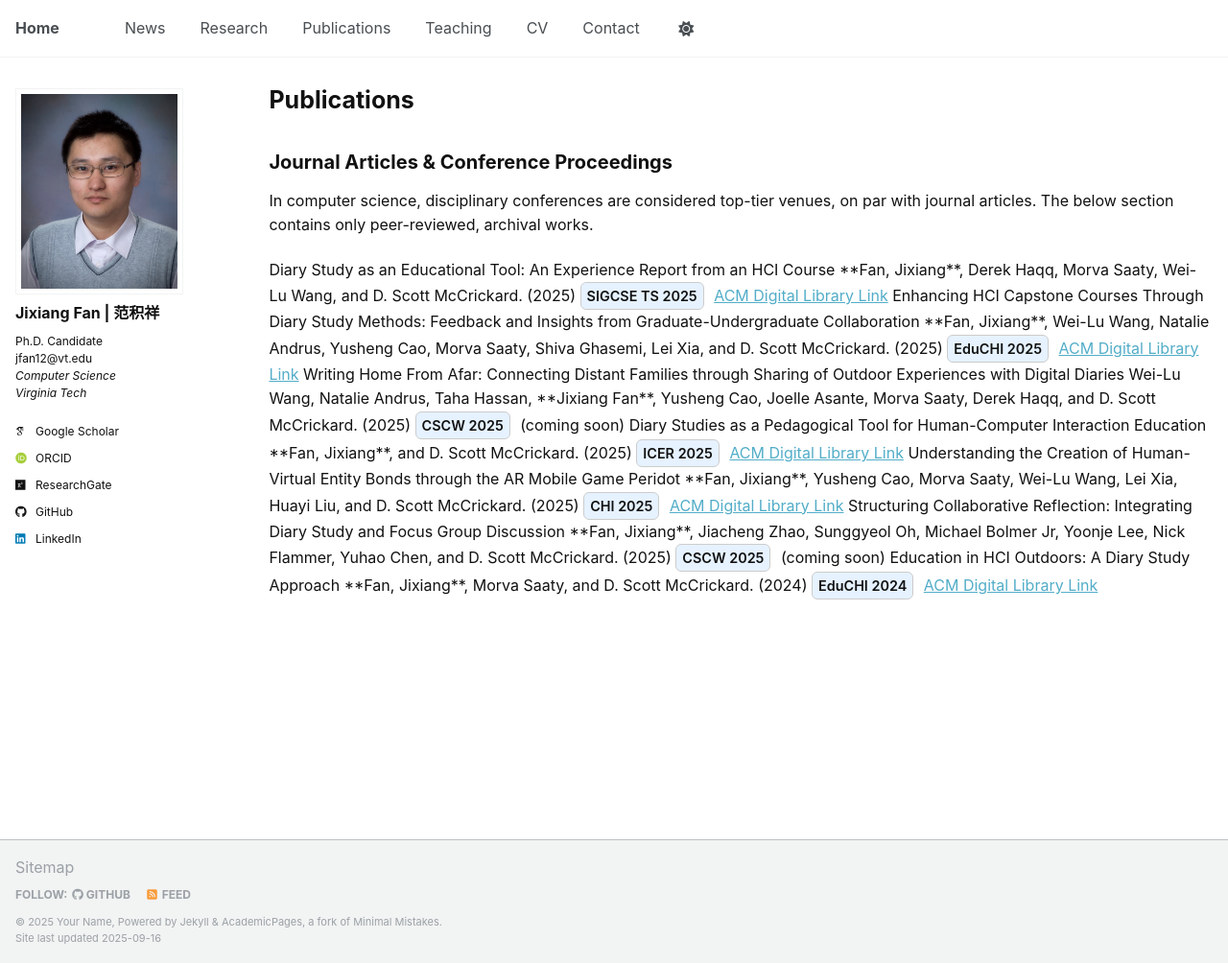
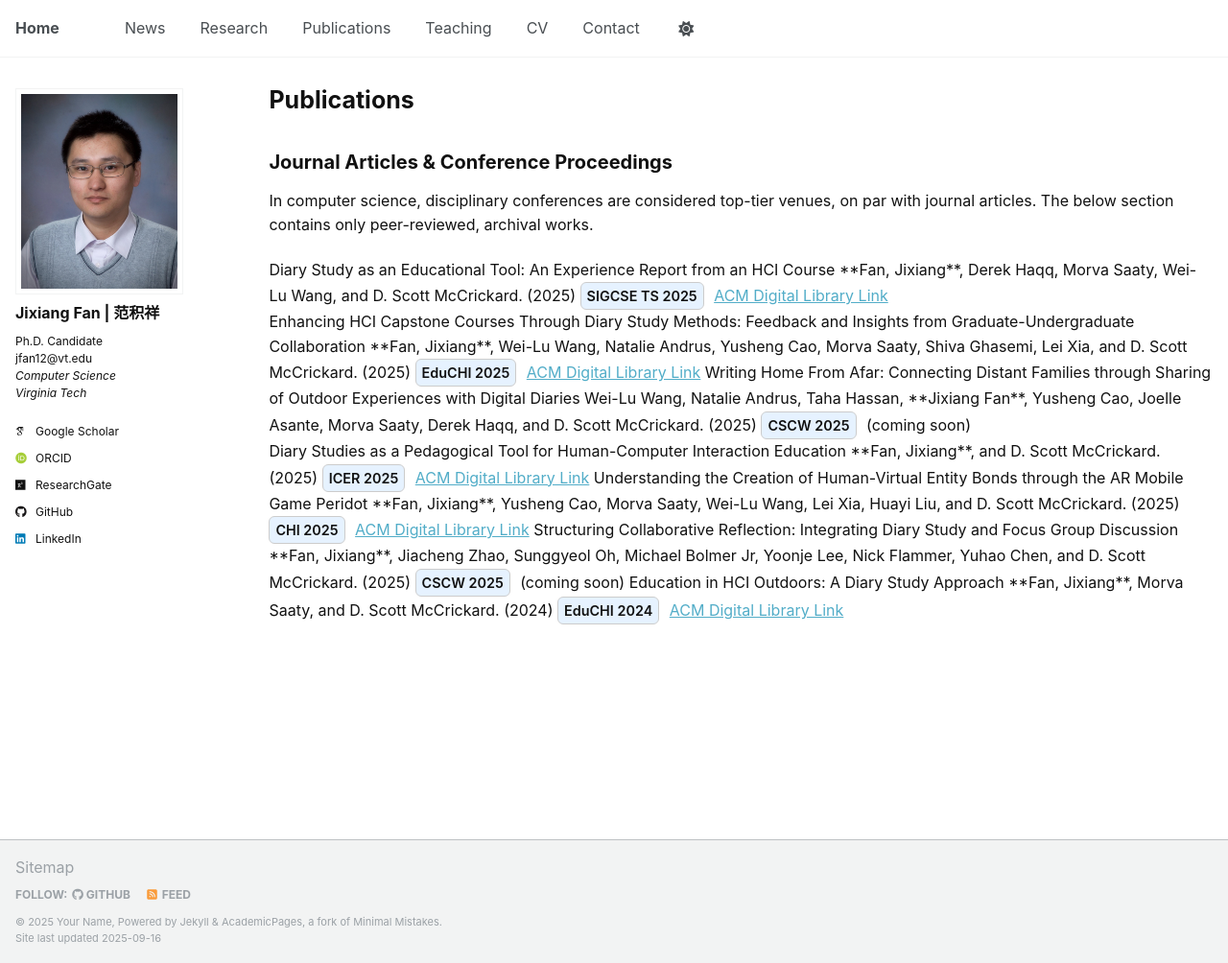
Before and after one commit to JixiangFan/web, a Jekyll site: the page built from _pages/publications.html, in a window 1280 px wide and 1004 px high. Shown: the whole window at 96% size. Built offline with Jekyll 4.4.1, drawn with Linux system fonts in a browser that asks for light colours; some web fonts are replaced.

Commit message:
Update publications.html

```diff
--- a/_pages/publications.html
+++ b/_pages/publications.html
@@ -46,6 +46,7 @@ on par with journal articles. The below section contains only peer-reviewed,
 archival works.
 </p>
 
+<div class="pub-entry">
 Diary Study as an Educational Tool: An Experience Report from an HCI Course
 **Fan, Jixiang**, Derek Haqq, Morva Saaty, Wei-Lu Wang, and D. Scott McCrickard. (2025)
 <span style="display:inline-block; padding:2px 6px; font-size:90%;
@@ -54,7 +55,9 @@ Diary Study as an Educational Tool: An Experience Report from an HCI Course
   SIGCSE TS 2025
 </span>
 <a href="https://dl.acm.org/doi/10.1145/3641554.3701845">ACM Digital Library Link</a>
+</div>
 
+<div class="pub-entry">
 Enhancing HCI Capstone Courses Through Diary Study Methods: Feedback and Insights from Graduate-Undergraduate Collaboration
 **Fan, Jixiang**, Wei-Lu Wang, Natalie Andrus, Yusheng Cao, Morva Saaty, Shiva Ghasemi, Lei Xia, and D. Scott McCrickard. (2025)
 <span style="display:inline-block; padding:2px 6px; font-size:90%;
@@ -72,6 +75,7 @@ Wei-Lu Wang, Natalie Andrus, Taha Hassan, **Jixiang Fan**, Yusheng Cao, Joelle A
   CSCW 2025
 </span>
 (coming soon)
+</div>
 
 Diary Studies as a Pedagogical Tool for Human-Computer Interaction Education
 **Fan, Jixiang**, and D. Scott McCrickard. (2025)
```
